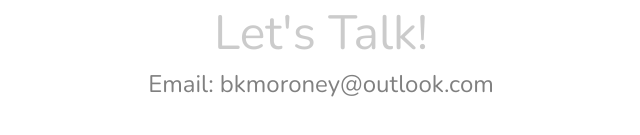
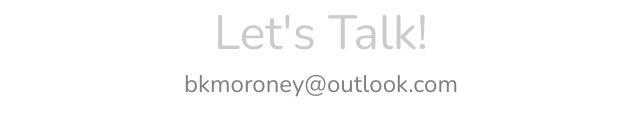
Before and after one commit to bkmoroney/bkmoroney, a plain HTML site: page about.html in a window 1280 px wide. Shown: the part 993-1128 px from the top of the page, without its empty margins (319-959 px from the left). Drawn offline with nearby package versions, Linux system fonts and the light colour scheme.

Commit message:
Update about.html

```diff
--- a/about.html
+++ b/about.html
@@ -62,7 +62,7 @@
       </div>
       <div class="contact-block">
         <h3>Let's Talk!</h3>
-        <h4>Email: bkmoroney@outlook.com</h4>
+        <h4>bkmoroney@outlook.com</h4>
       </div>
 
     </section>
```
